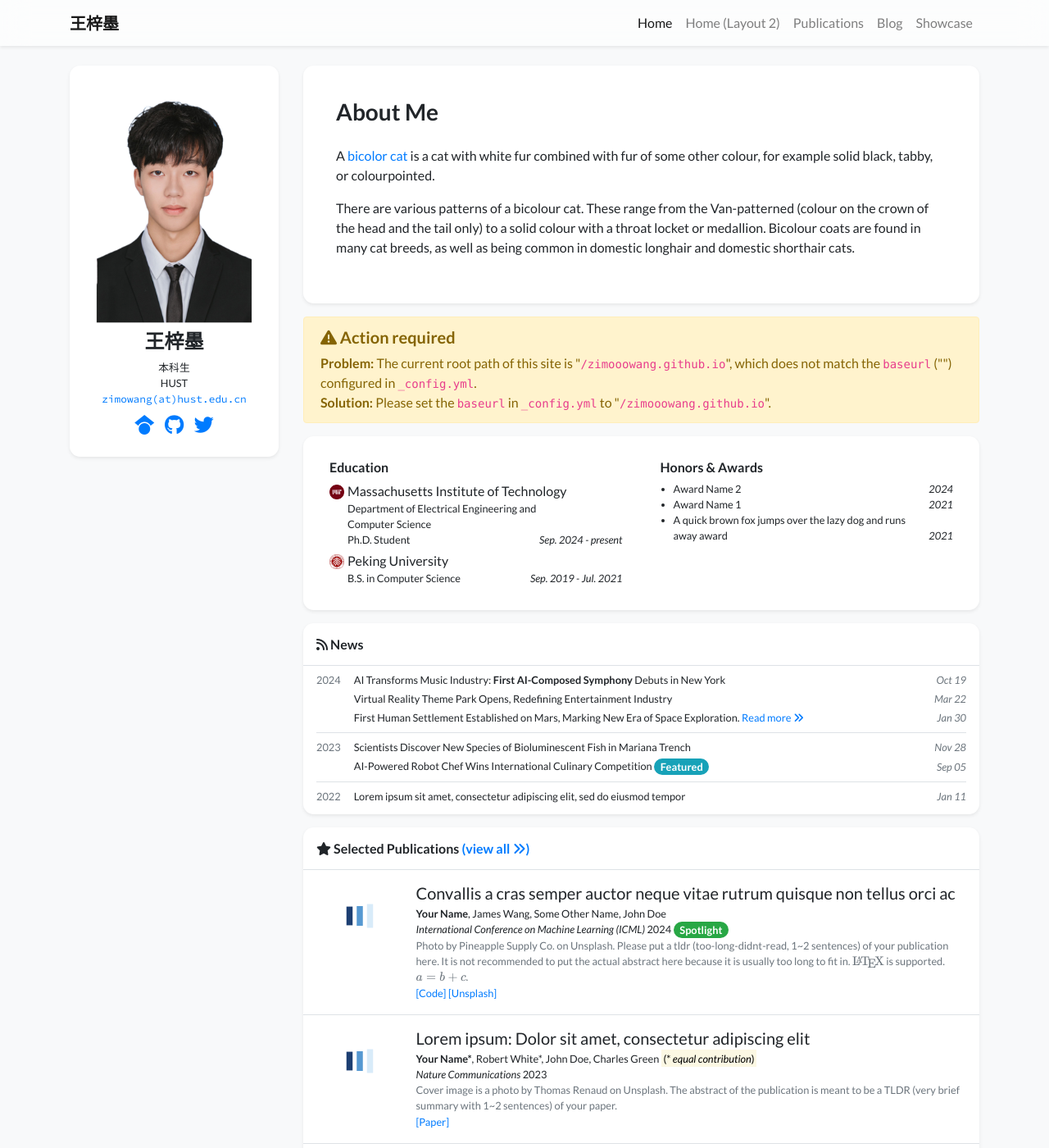
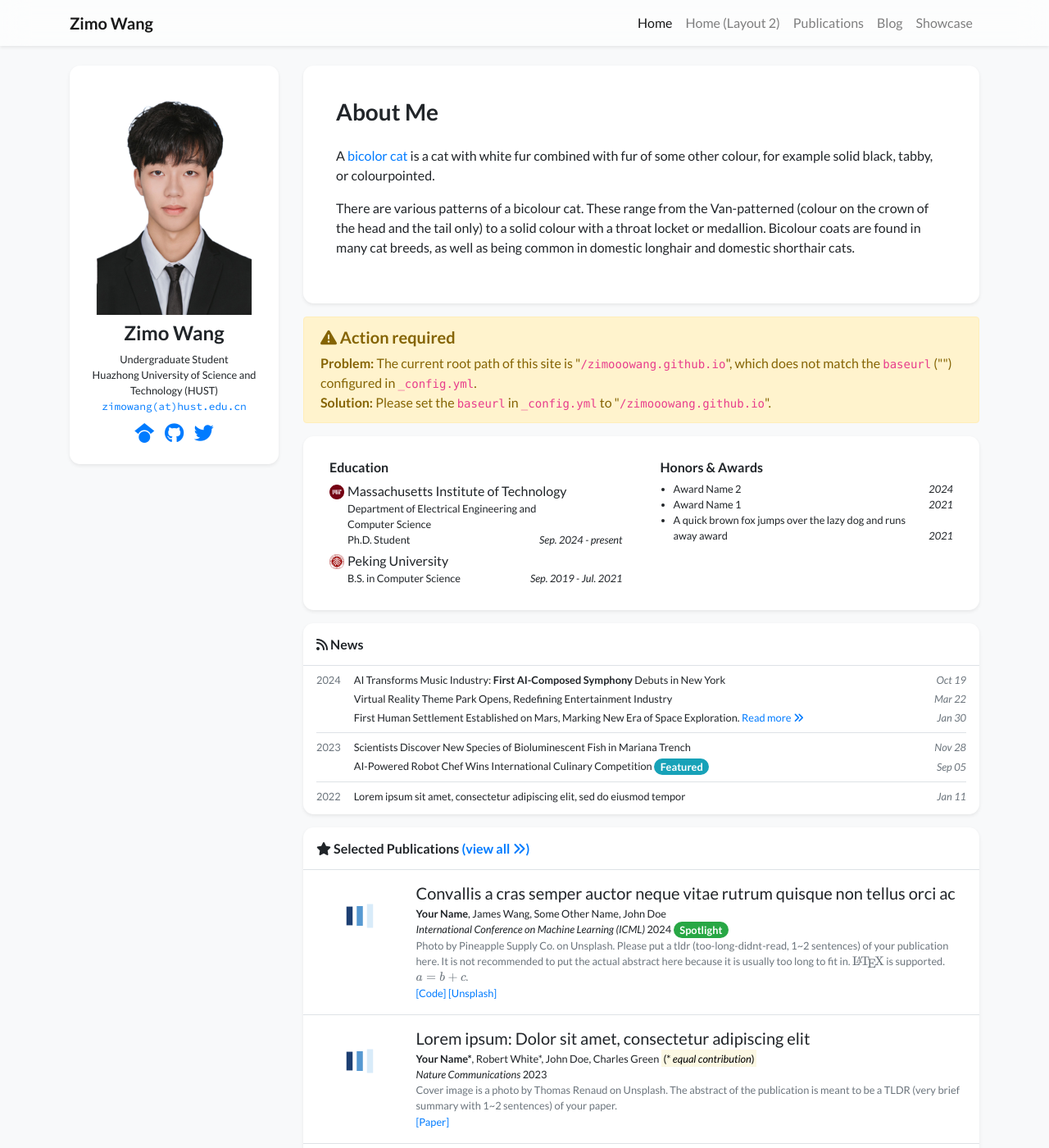
Before and after one commit to zimooowang/zimooowang.github.io, a Jekyll site: the page built from index.html, in a window 1280 px wide and 1400 px high. Shown: the whole window at 82% size. Built offline with Jekyll 4.4.1, drawn with Linux system fonts in a browser that asks for light colours; nearby versions of some CDN libraries; a style sheet for code colours, icons or effects is not loaded.

Commit message:
Use English profile details and compact portrait

```diff
--- a/_data/profile.yml
+++ b/_data/profile.yml
@@ -1,10 +1,10 @@
-primary_name: "王梓墨"
+primary_name: "Zimo Wang"
 secondary_name: ""
-navbar_name: "王梓墨"
+navbar_name: "Zimo Wang"
 
 positions:
-- name: 本科生
-- name: HUST
+- name: Undergraduate Student
+- name: Huazhong University of Science and Technology (HUST)
 
 
 email: "zimowang@hust.edu.cn"
--- a/assets/css/global.css
+++ b/assets/css/global.css
@@ -91,3 +91,10 @@
 .email-text {
     font-family: Source Code Pro, monospace;
 }
+
+.sticky-top .figure-img {
+    width: 100%;
+    height: 280px;
+    object-fit: cover;
+    object-position: center top;
+}
```
